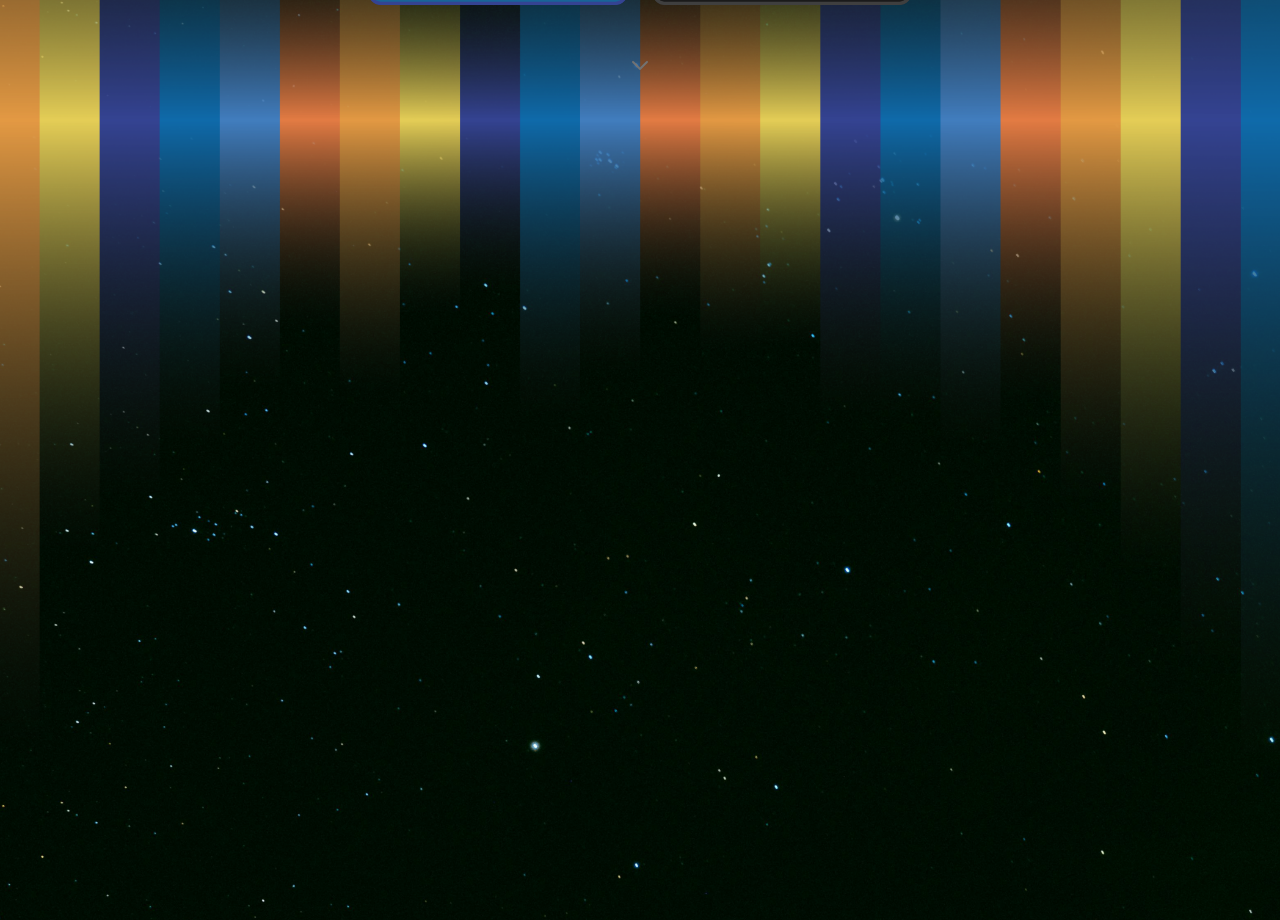
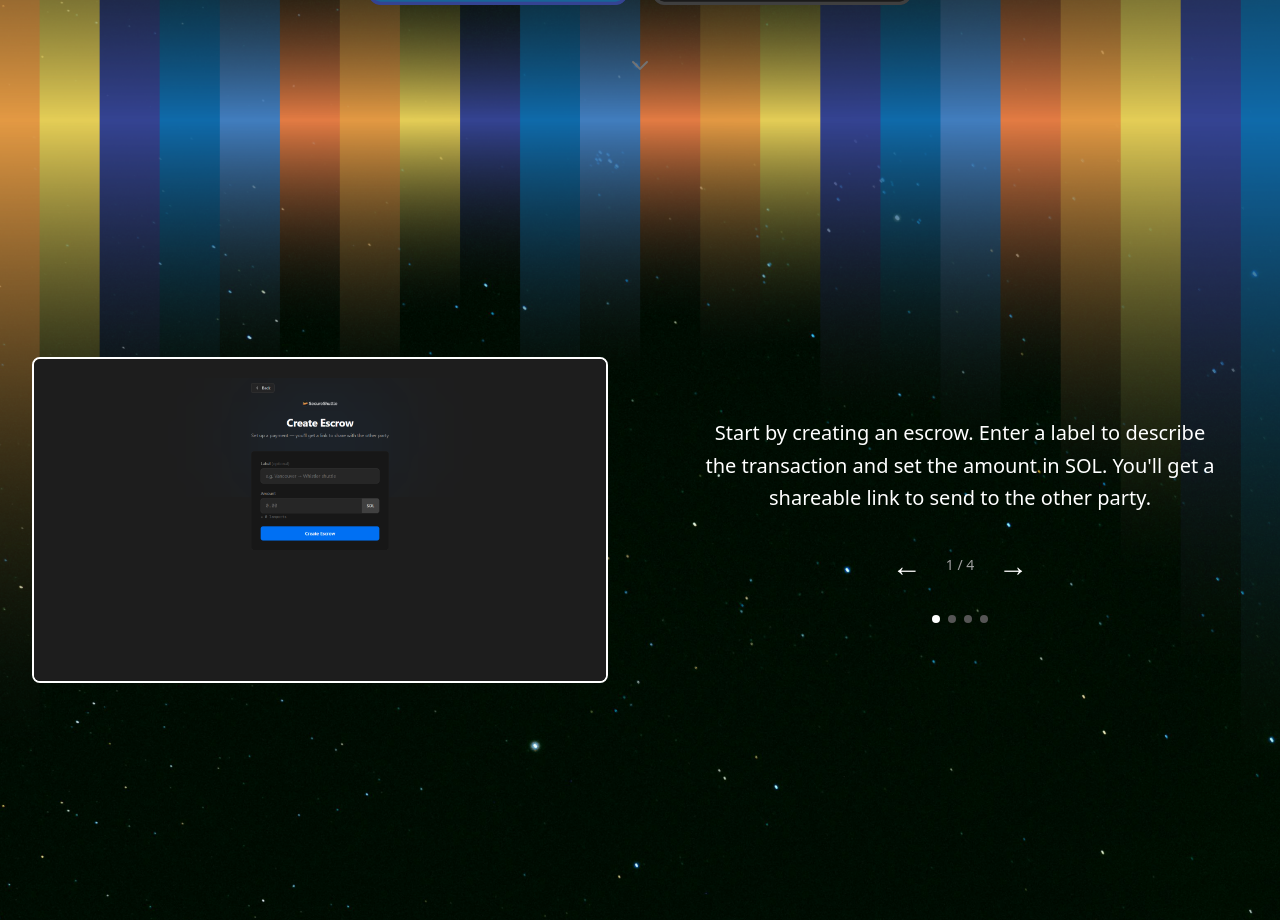
Before and after one commit to j-z-w/secure-shuttle, a Next.js app in the folder frontend/: page / in a window 1280 px wide. Shown: the part 680-1600 px from the top of the page. Built offline with nearby package versions, Linux system fonts and the light colour scheme; no server answers.

Commit message:
added instructions section need revamp tho looks kinda ass

```diff
--- a/frontend/app/instructions.tsx
+++ b/frontend/app/instructions.tsx
@@ -1,40 +1,80 @@
+"use client";
+
+import { useState } from "react";
+
 const items = [
   {
-      image: "../public/inst1.png",
-      text: "Your first description goes here. Add whatever text you want to explain this section.",
+    image: "/inst1.png",
+    text: "Start by creating an escrow. Enter a label to describe the transaction and set the amount in SOL. You'll get a shareable link to send to the other party.",
   },
   {
-      image: "../public/inst2.png",
-      text: "Your second description goes here. Keep it concise or make it long — up to you.",
+    image: "/inst2.png",
+    text: "Once both parties have claimed their roles, the sender's workspace shows the full transaction progress, a payment QR code, and the escrow wallet address to send funds to.",
   },
   {
-      image: "../public/inst3.png",
-      text: "Third section text goes here. Great for features, steps, or storytelling.",
+    image: "/inst3.png",
+    text: "Track your transaction in real time as funds are confirmed on-chain. Once the service has been provided, the sender can release the funds to the recipient with a single click.",
   },
   {
-      image: "../public/inst4.png",
-      text: "Fourth and final section. End with something memorable.",
+    image: "/inst4.png",
+    text: "If something goes wrong, either party can open a dispute with an optional reason. An admin will review the case and settle the escrow by refunding the sender or paying out the recipient.",
   },
 ];
 
-  export default function ZigZag() {
+export default function Slideshow() {
+  const [current, setCurrent] = useState(0);
+
+  const prev = () => setCurrent((i) => (i === 0 ? items.length - 1 : i - 1));
+  const next = () => setCurrent((i) => (i === items.length - 1 ? 0 : i + 1));
+
   return (
-      <div className="flex flex-col gap-16 px-8 py-16 max-w-4xl mx-auto">
-        {items.map((item, i) => (
-          <div
+    <div className="flex w-full" style={{ height: "100vh" }}>
+      {/* Image side */}
+      <div className="w-1/2 h-full flex items-center justify-center">
+        <img
+            src={items[current].image}
+            alt={`inst ${current + 1}`}
+            style={{
+                maxHeight: "80%",
+                maxWidth: "90%",
+                objectFit: "contain",
+                border: "2px solid white",
+                borderRadius: "8px",
+            }}
+        />
+      </div>
+
+      {/* Text side */}
+      <div className="w-1/2 h-full flex flex-col items-center justify-center px-16 gap-8">
+        <p className="text-white text-xl leading-relaxed text-center">
+          {items[current].text}
+        </p>
+
+        {/* Navigation */}
+        <div className="flex items-center gap-6">
+          <button onClick={prev} className="text-white text-3xl cursor-pointer hover:opacity-70">←</button>
+          <span className="text-neutral-400 text-sm">{current + 1} / {items.length}</span>
+          <button onClick={next} className="text-white text-3xl cursor-pointer hover:opacity-70">→</button>
+        </div>
+
+        {/* Dots */}
+        <div className="flex gap-2">
+          {items.map((_, i) => (
+            <button
               key={i}
-            className={`flex items-center gap-10 ${
-              i % 2 === 1 ? "flex-row-reverse" : "flex-row"
-            }`}
-          >
-            <img
-              src={item.image}
-              alt={`image ${i + 1}`}
-              className="w-1/2 rounded-xl object-cover aspect-video"
+              onClick={() => setCurrent(i)}
+              className="cursor-pointer"
+              style={{
+                width: "8px",
+                height: "8px",
+                borderRadius: "50%",
+                background: i === current ? "#fff" : "#555",
+                border: "none",
+              }}
             />
-            <p className="w-1/2 text-lg leading-relaxed">{item.text}</p>
+          ))}
         </div>
-        ))}
+      </div>
     </div>
   );
 }
--- a/frontend/app/page.tsx
+++ b/frontend/app/page.tsx
@@ -2,6 +2,7 @@
 
 import Image from "next/image";
 import { useUser, SignOutButton } from "@clerk/nextjs";
+import ZigZag from "./instructions";
 
 export default function Home() {
   const { user } = useUser();
@@ -159,8 +160,12 @@ export default function Home() {
           backgroundImage: "url('/backgroundLower.webp')",
           backgroundSize: "cover",
           backgroundPosition: "center",
+
         }}
       >
+        <div className="absolute inset-0 overflow-y-auto">
+          <ZigZag />
+        </div>
       </section>
     </main>
   );
```
Lines whose indentation alone changed are shown as unchanged.
